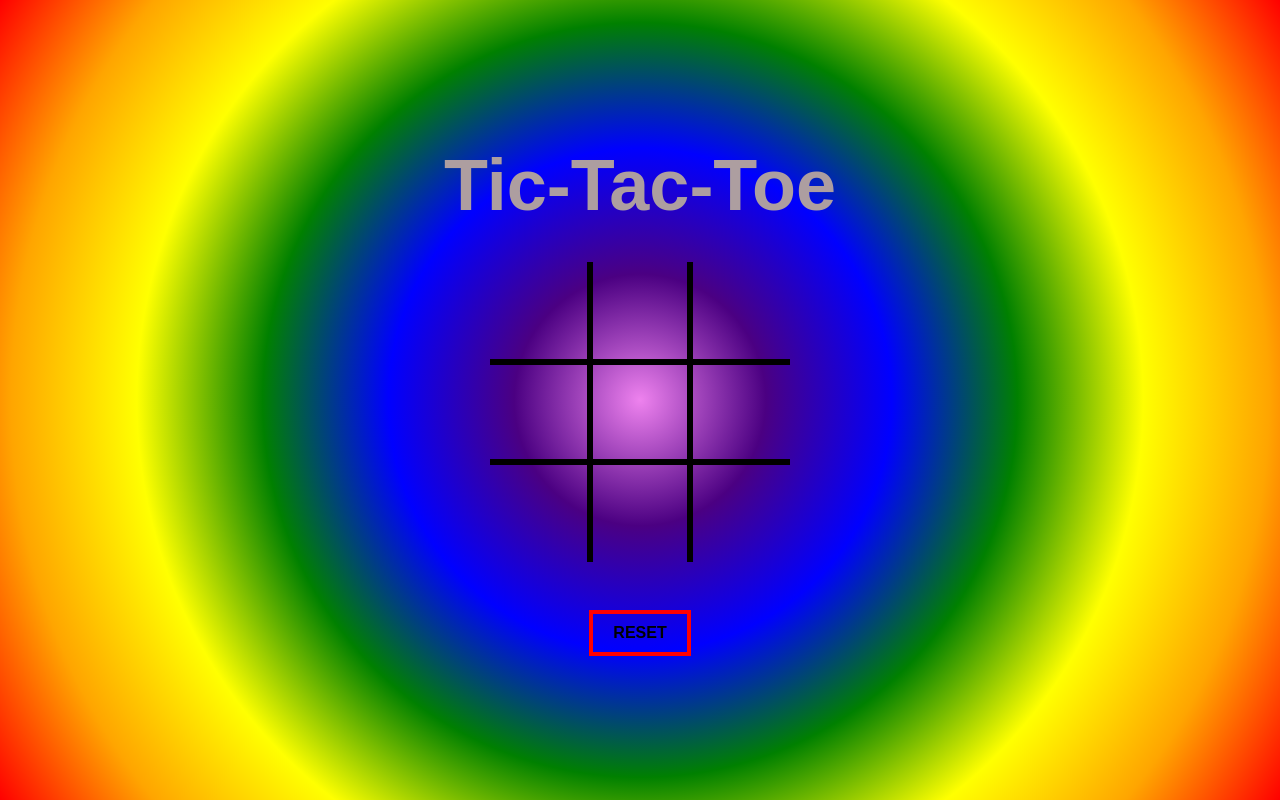
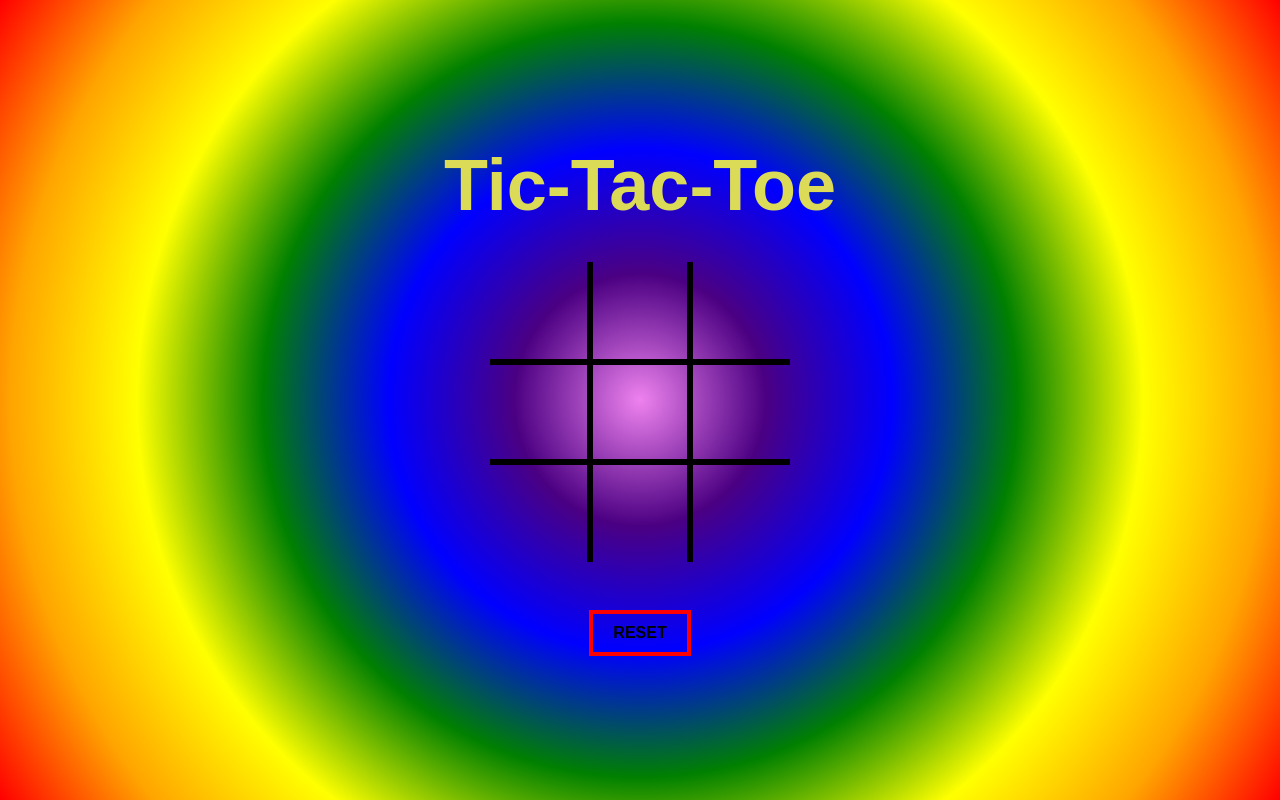
Before and after one commit to bhnj/Tictactoe, a plain HTML site: page index.html in a window 1280 px wide. Drawn offline with Linux system fonts and the light colour scheme.

Commit message:
Update style.css

```diff
--- a/style.css
+++ b/style.css
@@ -18,7 +18,7 @@
 h1 {
   font-size: 4.5rem;
   margin-bottom: 0.5em;
-  color: #ad9ea0;
+  color: #dbdb58;
 }
 
 h2 {
```
